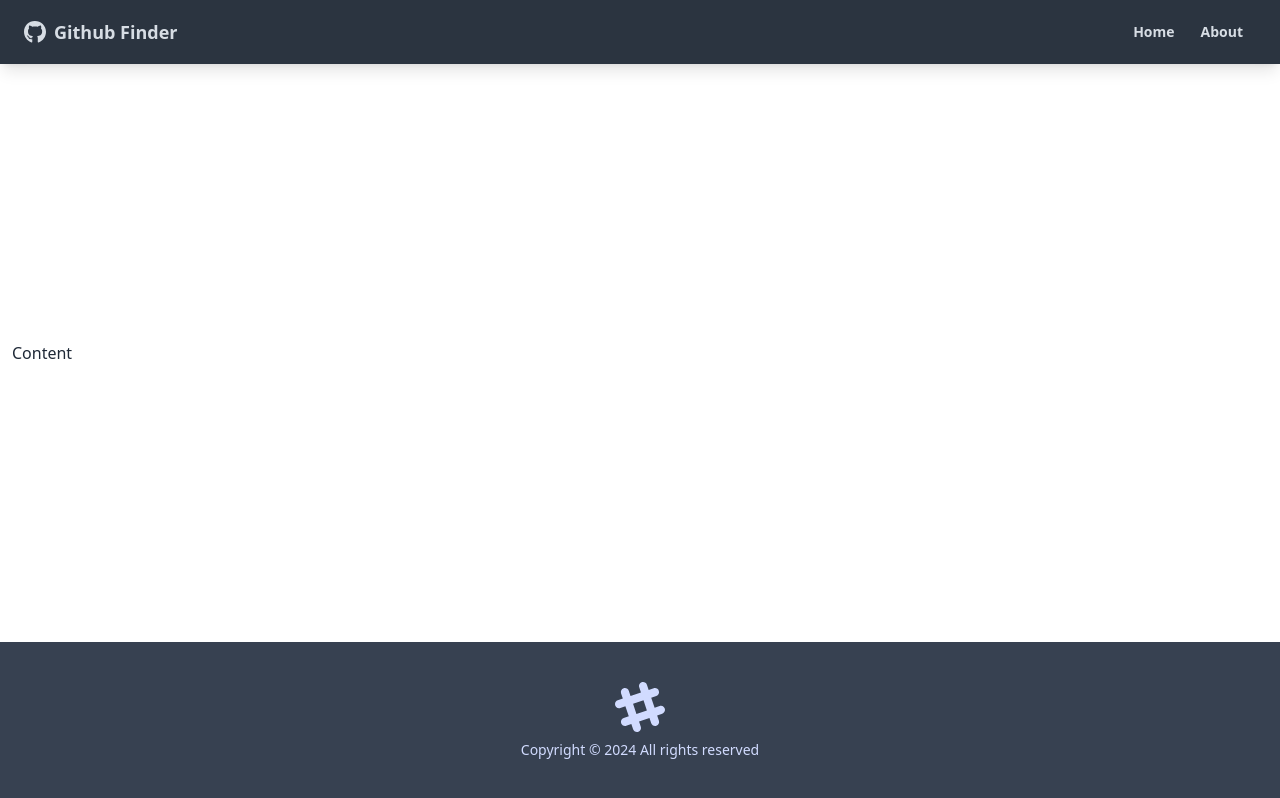
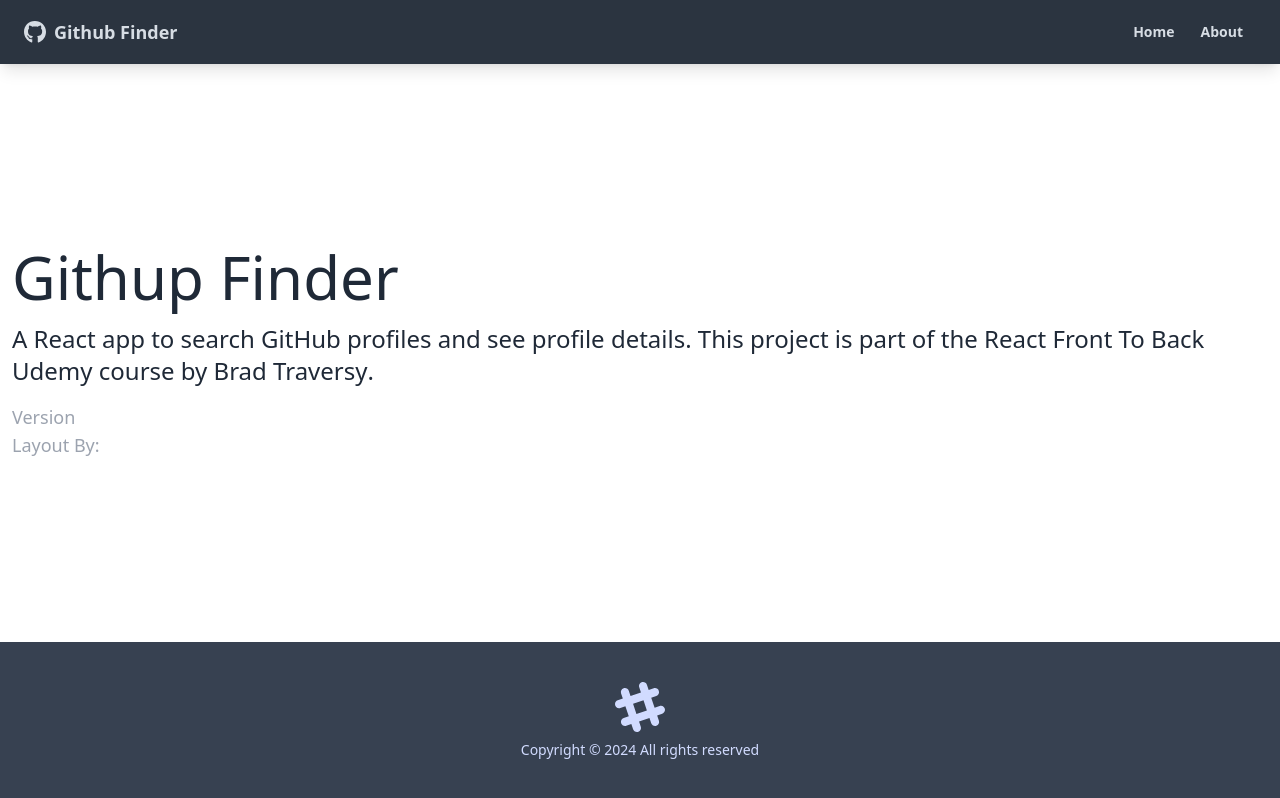
Before and after one commit to AhmedElyacoubiForJ/react-github-finder, a React (Create React App) app: page /about in a window 1280 px wide. Built offline with nearby package versions, Linux system fonts and the light colour scheme.

Commit message:
pages, home, about and notfound

```diff
--- a/src/App.js
+++ b/src/App.js
@@ -1,15 +1,23 @@
-import { BrowserRouter as Router, Route } from "react-router-dom";
+import { BrowserRouter as Router, Route, Routes } from "react-router-dom";
 
 import NavBar from "./components/layout/NavBar";
 import Footer from "./components/layout/Footer";
+import Home from "./pages/Home";
+import About from "./pages/About";
+import NotFound from "./pages/NotFound";
 
 function App() {
   return (
     <Router>
-      <div className='flex flex-col justify-between h-screen'>
+      <div className="flex flex-col justify-between h-screen">
         <NavBar />
         <main className="container mx-auto px-3 pb-12">
-          Content
+          <Routes>
+            <Route path="/" element={<Home />} />
+            <Route path="/about" element={<About />} />
+            <Route path="/notfound" element={<NotFound />} />
+            <Route path="/*" element={<NotFound />} />
+          </Routes>
         </main>
         <Footer />
       </div>
--- /dev/null
+++ b/src/pages/About.jsx
@@ -0,0 +1,31 @@
+function About() {
+  return (
+    <>
+      <h1 className="text-6xl mb-4">Githup Finder</h1>
+      <p className="mb-4 text-2xl font-light">
+        A React app to search GitHub profiles and see profile details. This
+        project is part of the
+        <a href="https://www.udemy.com/course/modern-react-front-to-back/">
+          {" "}
+          React Front To Back
+        </a>{" "}
+        Udemy course by
+        <strong>
+          <a href="https://traversymedia.com"> Brad Traversy</a>
+        </strong>
+        .
+      </p>
+      <p className="text-lg text-gray-400">
+        Version <span className="text-white">1.0.0</span>
+      </p>
+      <p className="text-lg text-gray-400">
+        Layout By:
+        <a className="text-white" href="https://twitter.com/hassibmoddasser">
+          Hassib Moddasser
+        </a>
+      </p>
+    </>
+  );
+}
+
+export default About;
--- /dev/null
+++ b/src/pages/Home.jsx
@@ -0,0 +1,7 @@
+function Home() {
+  return <div>
+    <h1 className="text-6xl ">Welcome</h1>
+  </div>;
+}
+
+export default Home;
--- /dev/null
+++ b/src/pages/NotFound.jsx
@@ -0,0 +1,19 @@
+import { FaHome} from "react-icons/fa";
+import { Link } from "react-router-dom";
+
+function NotFound() {
+  return <div className="hero">
+    <div className="text-center hero-content">
+        <div className="max-w-lg">
+           <h1 className="text-8xl font-blod mb-8">Oops!</h1>
+           <p className="text-5xl mb-8">404 - Page not found!</p>
+           <Link to='/' className="btn btn-primary btn-lg">
+            <FaHome className="mr-2"/>
+            Back to Home
+           </Link>
+        </div>
+    </div>
+  </div>;
+}
+
+export default NotFound;
```
